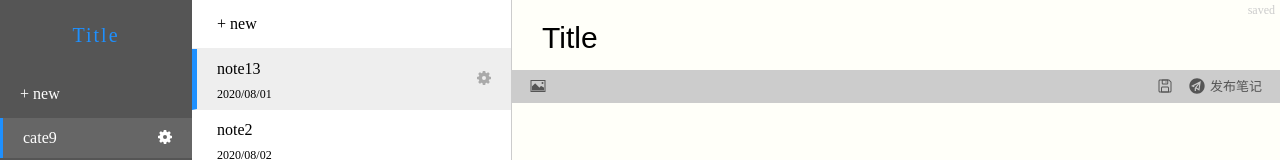
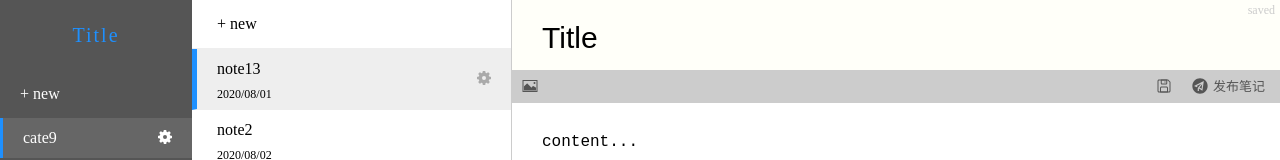
Before and after one commit to xtthaop/zxnote-web, a React app: page /notebook in a window 1280 px wide. Shown: the top 160 px of the page. Built offline with nearby package versions, Linux system fonts and the light colour scheme.

Commit message:
textarea

```diff
--- a/src/views/notebook/components/Editor/index.js
+++ b/src/views/notebook/components/Editor/index.js
@@ -4,6 +4,7 @@ import {
   EditorWrapper,
   TitleWrapper,
   ToolBar,
+  ContentWrapper,
 } from './style'
 
 class Editor extends React.Component {
@@ -22,6 +23,7 @@ class Editor extends React.Component {
           <li className="tool"><SvgIcon iconClass="pic"></SvgIcon></li>
           <li className="tool right"><SvgIcon iconClass="save"></SvgIcon></li>
         </ToolBar>
+        <ContentWrapper defaultValue="content..."></ContentWrapper>
       </EditorWrapper>
     )
   }
--- a/src/views/notebook/components/Editor/style.js
+++ b/src/views/notebook/components/Editor/style.js
@@ -5,6 +5,8 @@ import { notelistWidth } from '../Notelist/style'
 const otherWidth = (parseInt(sidebarWidth) + parseInt(notelistWidth)) + 'px'
 
 export const EditorWrapper = styled.div`
+  display: flex;
+  flex-direction: column;
   width: calc(100% - ${otherWidth});
   height: 100%;
   background: #fffff9;
@@ -39,7 +41,7 @@ export const TitleWrapper = styled.div`
 export const ToolBar = styled.ul`
   width: 100%;
   background: #ccc;
-  padding: 0 10px;
+  padding-right: 5px;
   box-sizing: border-box;
 
   &:after, &:before{
@@ -52,8 +54,14 @@ export const ToolBar = styled.ul`
     display: inline-block;
     color: #555;
     font-size: 16px;
-    padding: 8px;
+    padding: 8px 10px;
     vertical-align: top;
+    cursor: pointer;
+
+    &:hover{
+      background: #555;
+      color: #efefef;
+    }
 
     &.right{
       float: right;
@@ -69,3 +77,14 @@ export const ToolBar = styled.ul`
     }
   }
 `
+
+export const ContentWrapper = styled.textarea`
+  flex: 1;
+  width: 100%;
+  box-sizing: border-box;
+  border: none;
+  outline: none;
+  padding: 30px;
+  resize: none;
+  font-size: 16px;
+`
```
